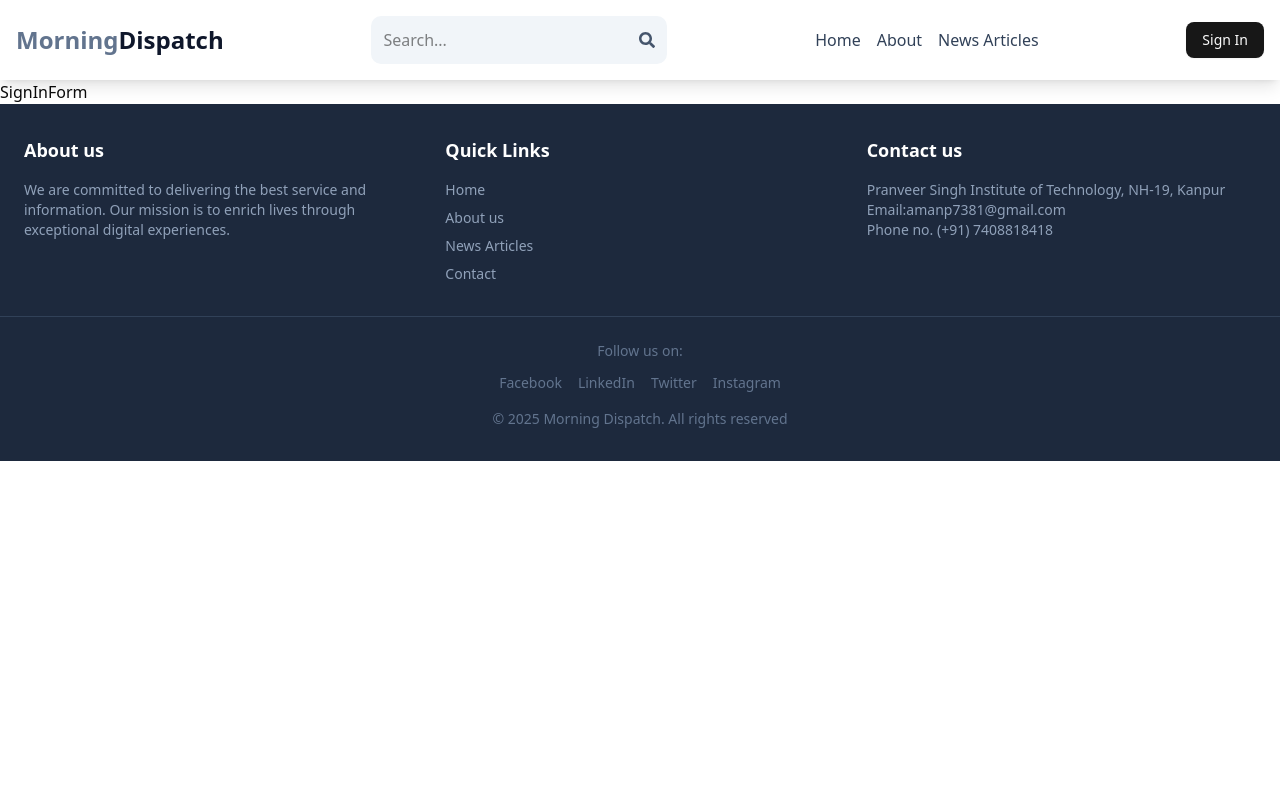
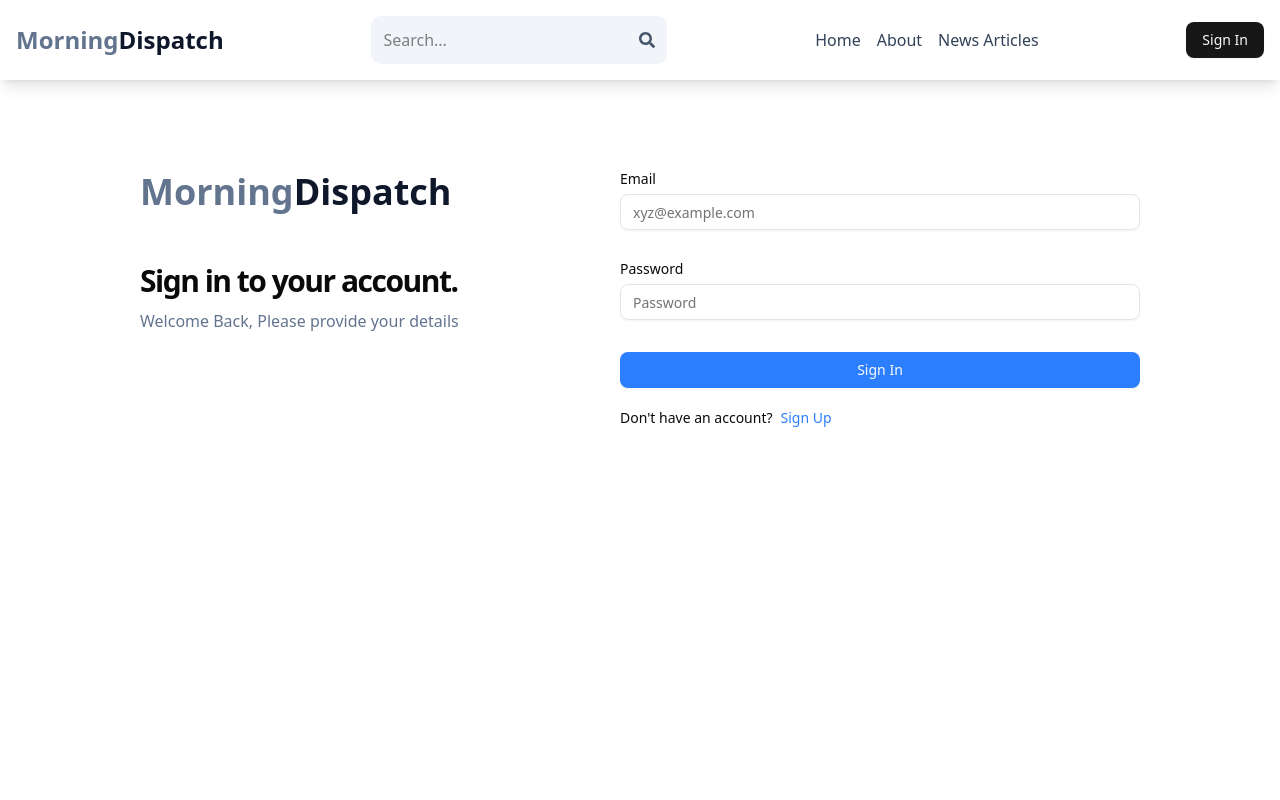
Before and after one commit to Aman-patel-18/News-Article-Application, a React (Vite) app in the folder frontened/: page /sign-in in a window 1280 px wide. Shown: the top 800 px of the page. Built offline with nearby package versions, Linux system fonts and the light colour scheme.

Commit message:
added signin page functionality

```diff
--- a/frontened/src/auth/AuthLayout.jsx
+++ /dev/null
@@ -1,9 +0,0 @@
-import React from 'react'
-
-const AuthLayout = () => {
-  return (
-    <div>AuthLayout</div>
-  )
-}
-
-export default AuthLayout
--- a/frontened/src/auth/forms/SignInForm.jsx
+++ b/frontened/src/auth/forms/SignInForm.jsx
@@ -1,9 +1,151 @@
-import React from 'react'
+import React, { useState } from "react";
+
+import { Link, useNavigate } from "react-router-dom";
+
+import { email, z } from "zod";
+import { zodResolver } from "@hookform/resolvers/zod";
+import { FormProvider, useForm } from "react-hook-form";
+import { Button } from "@/components/ui/button";
+import {
+  Form,
+  FormControl,
+  FormDescription,
+  FormField,
+  FormItem,
+  FormLabel,
+  FormMessage,
+} from "@/components/ui/form";
+import { Input } from "@/components/ui/input";
+import { toast, Toaster } from "sonner";
+
+
+const formSchema = z.object({
+  email: z.string().min(0,{message: "Invalid email address"}),
+  password: z.string().min(8, {message: "password must be atleast 8 characters"}),
+});
 
 const SignInForm = () => {
+  const navigate = useNavigate();
+  const [loading, setLoading] = useState(false);
+  const [errorMessage, setErrorMessage] = useState(null);
+
+  const form = useForm({
+    resolver: zodResolver(formSchema),
+    defaultValues: {
+      email: "",
+      password: "",
+    },
+  });
+
+  async function onSubmit(values) {
+    try {
+      setLoading(true);
+      setErrorMessage(null);
+      const res = await fetch("/api/auth/signin", {
+        method: "POST",
+        headers: { "Content-Type": "application/json" },
+        body: JSON.stringify(values),
+      });
+
+      const data = await res.json();
+
+      if (data.success === false) {
+        setLoading(false);
+        toast("sign in failed! try again")
+        return setErrorMessage(data.message);
+      }
+
+      if (res.ok) {
+        toast("Sign in successful")
+        navigate("/");
+      }
+
+      setLoading(false);
+    } catch (error) {
+      setErrorMessage(error?.message || "Something went wrong");
+      setLoading(false);
+      toast("Something went wrong")
+    }
+  }
   return (
-    <div>SignInForm</div>
-  )
-}
+    <div className="min-h-screen mt-20">
+  <div className="flex p-3 max-w-5xl mx-auto flex-col md:flex-row md:items-start gap-10 md:gap-20">
 
-export default SignInForm
+        {/*left*/}
+        <div className="md:w-[40%]">
+          <Link
+            to={"/"}
+            className="font-bold text-2xl sm:text-4xl flex flex-wrap"
+          >
+            <span className="text-slate-500">Morning</span>
+            <span className="text-slate-900">Dispatch</span>
+          </Link>
+          <h2
+            className="text-[24px] md:text-[30px] font-bold leading-[140%]
+          tracking-tighter pt-5 sm:pt-12"
+          >
+            Sign in to your account.
+          </h2>
+          <p className="text-[14px] font-medium md:font-normal md:text-[16px] leading-[140%] text-slate-500 mt-2">
+            Welcome Back, Please provide your details
+          </p>
+        </div>
+
+        {/*right*/}
+
+        <div className="flex-1 md:w-[60%]">
+          <FormProvider {...form}>
+            <form onSubmit={form.handleSubmit(onSubmit)} className="space-y-8">
+
+              <FormField
+                control={form.control}
+                name="email"
+                render={({ field }) => (
+                  <FormItem>
+                    <FormLabel>Email</FormLabel>
+
+                    <FormControl>
+                      <Input type="email" placeholder="xyz@example.com" {...field} />
+                    </FormControl>
+
+                    <FormMessage />
+                  </FormItem>
+                )}
+              />
+
+              <FormField
+                control={form.control}
+                name="password"
+                render={({ field }) => (
+                  <FormItem>
+                    <FormLabel>Password</FormLabel>
+
+                    <FormControl>
+                      <Input type="password" placeholder="Password" {...field} />
+                    </FormControl>
+
+                    <FormMessage />
+                  </FormItem>
+                )}
+              />
+
+              <Button type="submit" className="bg-blue-500 w-full" disabled={loading}>
+                {loading?(<span className="animate-pulse">Loading</span>)
+                :(<span>Sign In</span>)}
+                </Button>
+            </form>
+          </FormProvider>
+
+          <div className="flex gap-2 text-sm mt-5">
+            <span>Don't have an account?</span>
+            <Link to={"/sign-up"} className="text-blue-500">
+            Sign Up</Link>
+          </div>
+          {errorMessage && <p className="mt-5 text-red-500">{errorMessage}</p>}
+        </div>
+      </div>
+    </div>
+  );
+};
+
+export default SignInForm;
```
